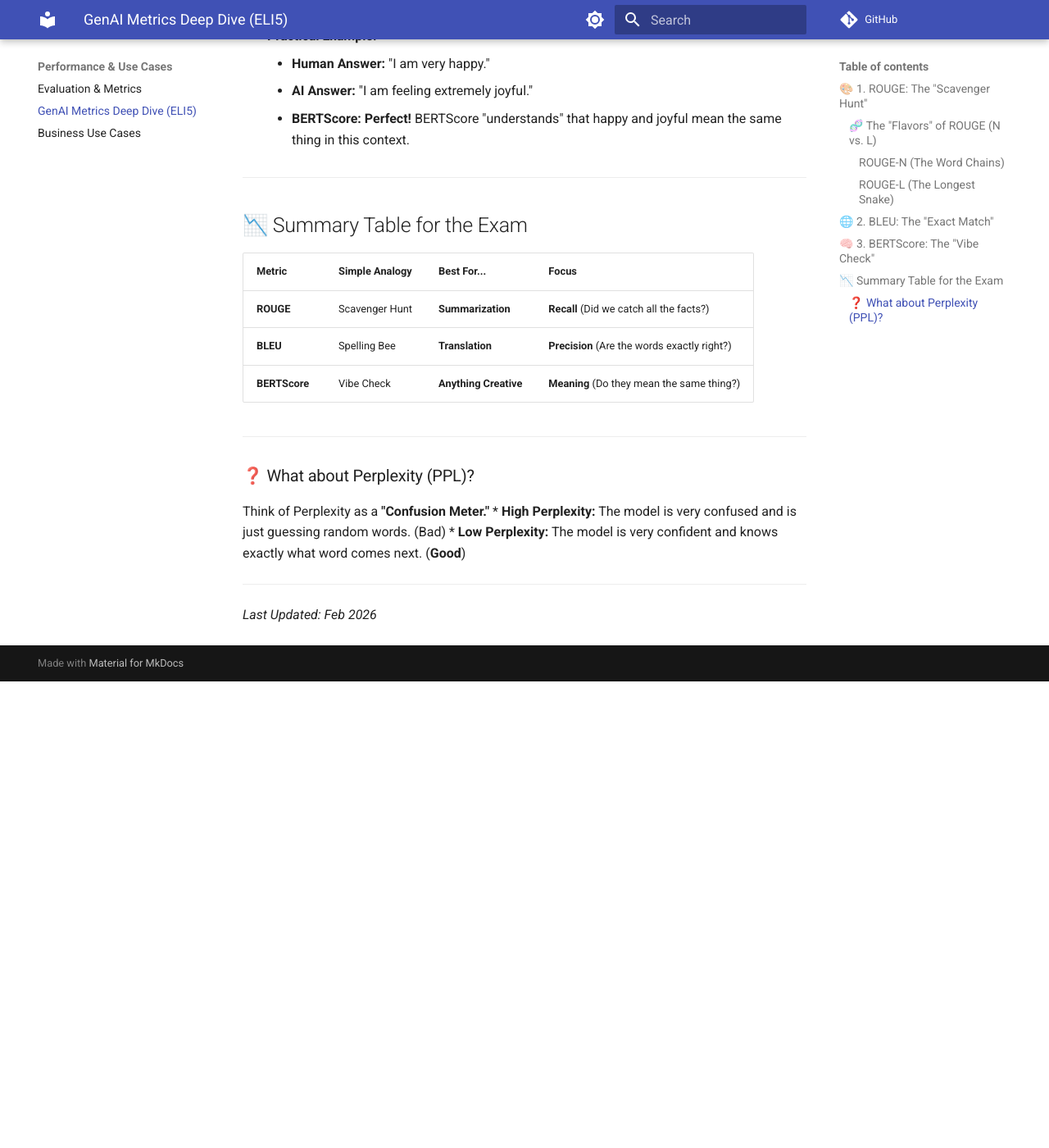
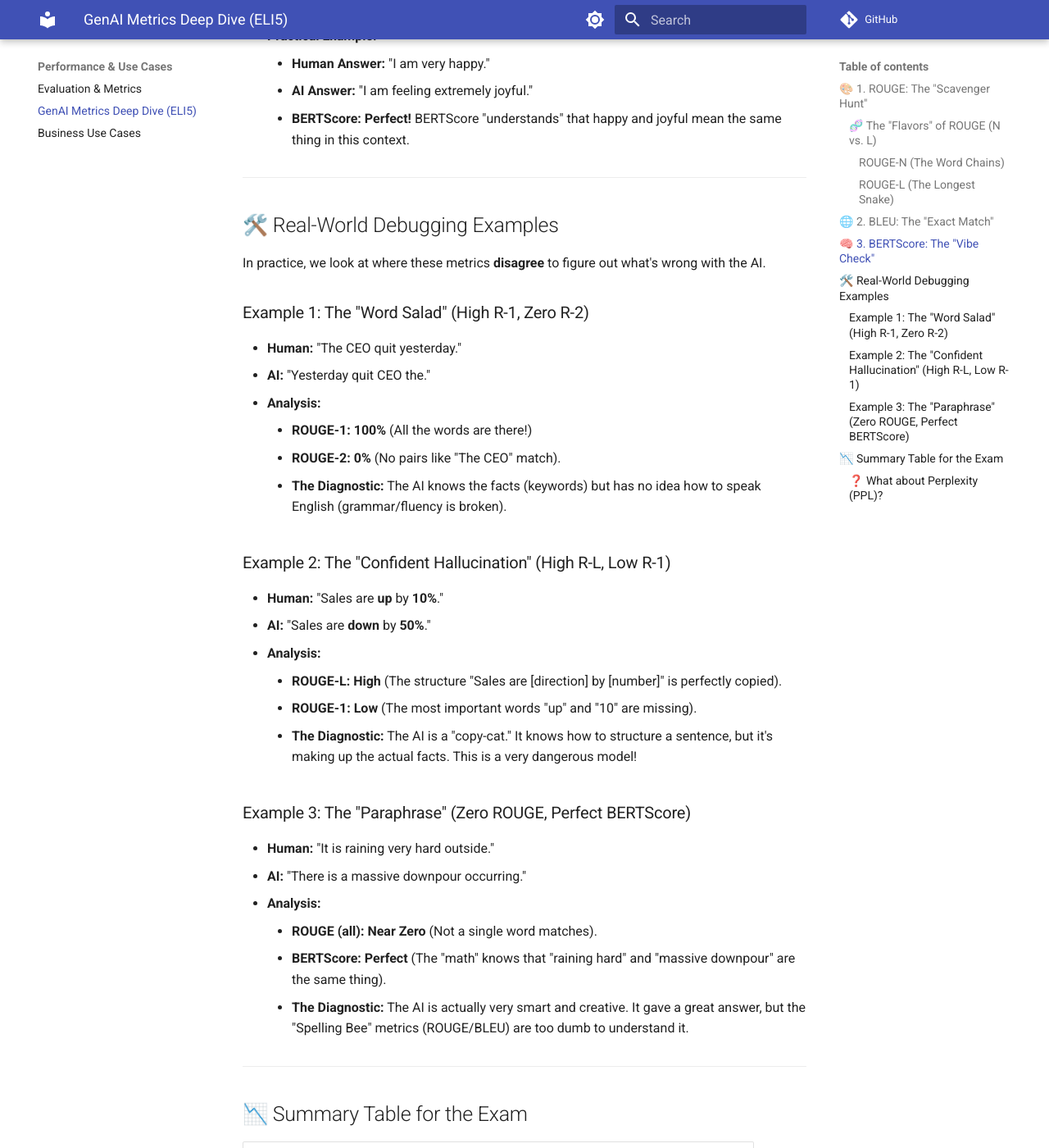
Before and after one commit to kvcenation5/aws-ai-practitioner-exam, an MkDocs documentation site: the page built from docs/07a-gen-ai-metrics-deep-dive.md, in a window 1280 px wide and 1400 px high, scrolled down 1998 px. Shown: the whole window at 82% size. Built offline with MkDocs 1.6.1 and Material for MkDocs 9.7.7, drawn with Linux system fonts in a browser that asks for light colours; comment, search, counter and statistics services are not loaded; before the commit the page ends 2829 px from its top, so only the background shows below that.

Commit message:
Add practical debugging examples for ROUGE and BERTScore

```diff
--- a/docs/07a-gen-ai-metrics-deep-dive.md
+++ b/docs/07a-gen-ai-metrics-deep-dive.md
@@ -61,6 +61,36 @@ Remember how BLEU failed the "The heaven is azure" example above? BERTScore fixe
 
 ---
 
+## 🛠️ Real-World Debugging Examples
+
+In practice, we look at where these metrics **disagree** to figure out what's wrong with the AI.
+
+### Example 1: The "Word Salad" (High R-1, Zero R-2)
+*   **Human:** "The CEO quit yesterday."
+*   **AI:** "Yesterday quit CEO the."
+*   **Analysis:**
+    *   **ROUGE-1:** **100%** (All the words are there!)
+    *   **ROUGE-2:** **0%** (No pairs like "The CEO" match).
+    *   **The Diagnostic:** The AI knows the facts (keywords) but has no idea how to speak English (grammar/fluency is broken).
+
+### Example 2: The "Confident Hallucination" (High R-L, Low R-1)
+*   **Human:** "Sales are **up** by **10%**."
+*   **AI:** "Sales are **down** by **50%**."
+*   **Analysis:**
+    *   **ROUGE-L:** **High** (The structure "Sales are [direction] by [number]" is perfectly copied).
+    *   **ROUGE-1:** **Low** (The most important words "up" and "10" are missing).
+    *   **The Diagnostic:** The AI is a "copy-cat." It knows how to structure a sentence, but it's making up the actual facts. This is a very dangerous model!
+
+### Example 3: The "Paraphrase" (Zero ROUGE, Perfect BERTScore)
+*   **Human:** "It is raining very hard outside."
+*   **AI:** "There is a massive downpour occurring."
+*   **Analysis:**
+    *   **ROUGE (all):** **Near Zero** (Not a single word matches).
+    *   **BERTScore:** **Perfect** (The "math" knows that "raining hard" and "massive downpour" are the same thing).
+    *   **The Diagnostic:** The AI is actually very smart and creative. It gave a great answer, but the "Spelling Bee" metrics (ROUGE/BLEU) are too dumb to understand it.
+
+---
+
 ## 📉 Summary Table for the Exam
 
 | Metric | Simple Analogy | Best For... | Focus |
```
